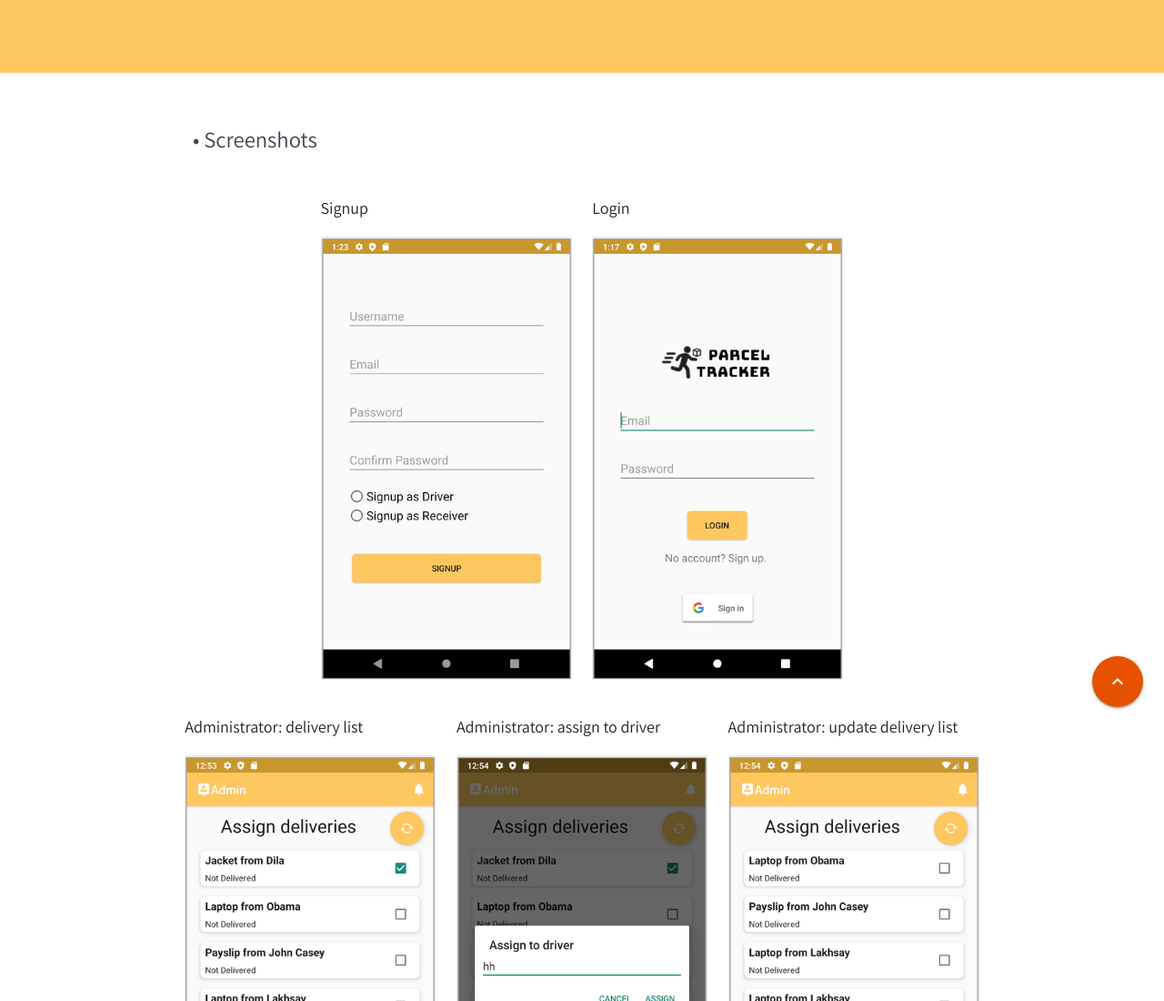
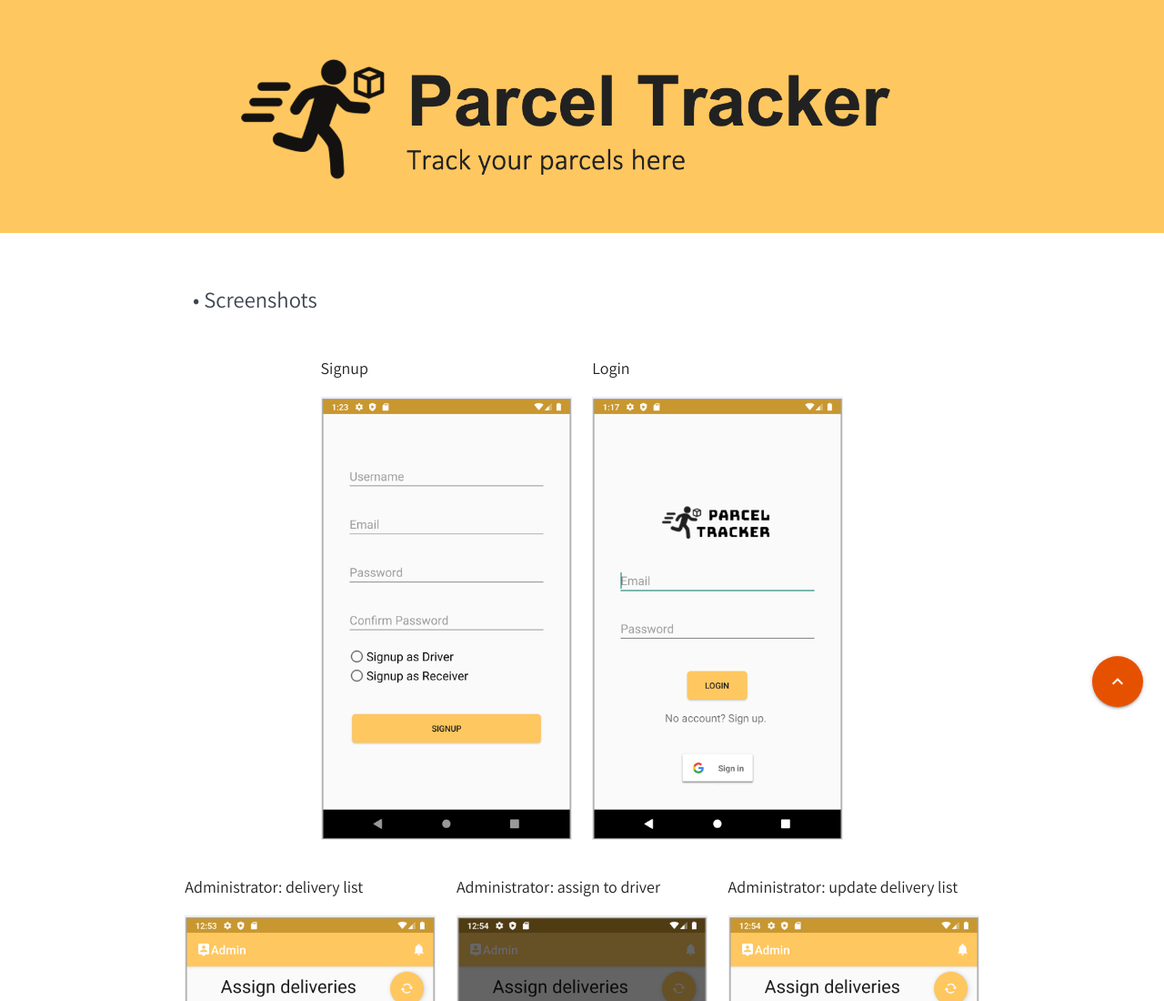
Before and after one commit to wandanli/Parcel-Tracker-Android-App, a plain HTML site: page index.html in a window 1280 px wide. Shown: the top 1100 px of the page at 91% size. Drawn offline with nearby package versions, Linux system fonts and the light colour scheme; the site is published under a folder, as on GitHub Pages, so addresses that start at the root find nothing; a web font is replaced by a local one.

Commit message:
Update index.html

```diff
--- a/index.html
+++ b/index.html
@@ -37,7 +37,7 @@
 
 <body>
     <div style="background-color: rgb(255, 199, 96); padding: 40px 0;">
-        <img src="/pic/logo.png" style="width: 60%; margin: auto; display: block;" alt="">
+        <img src="pic/logo.png" style="width: 60%; margin: auto; display: block;" alt="">
     </div>
     <div class="container" style="margin-top: 40px;">
         <h5>• Screenshots</h5>
```
